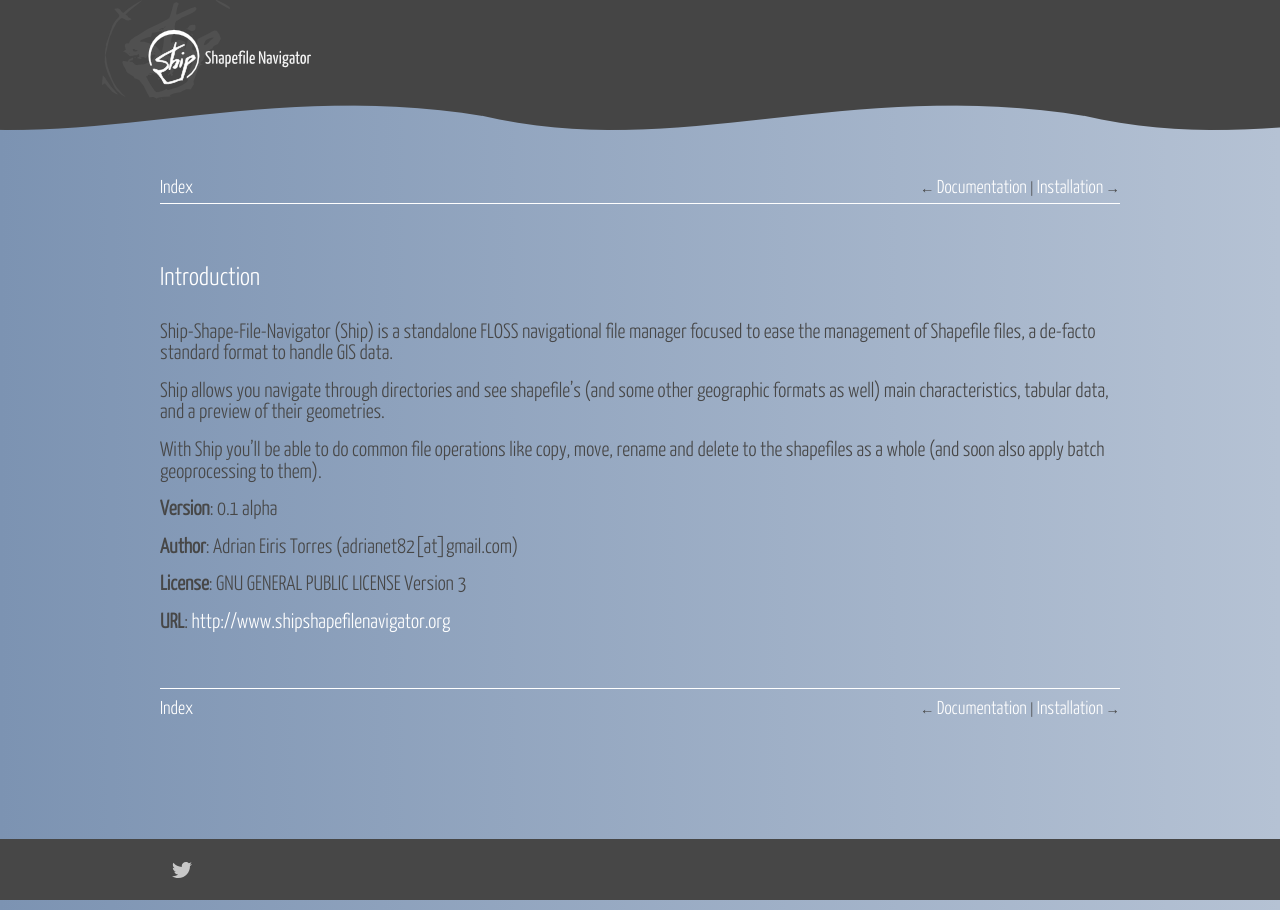
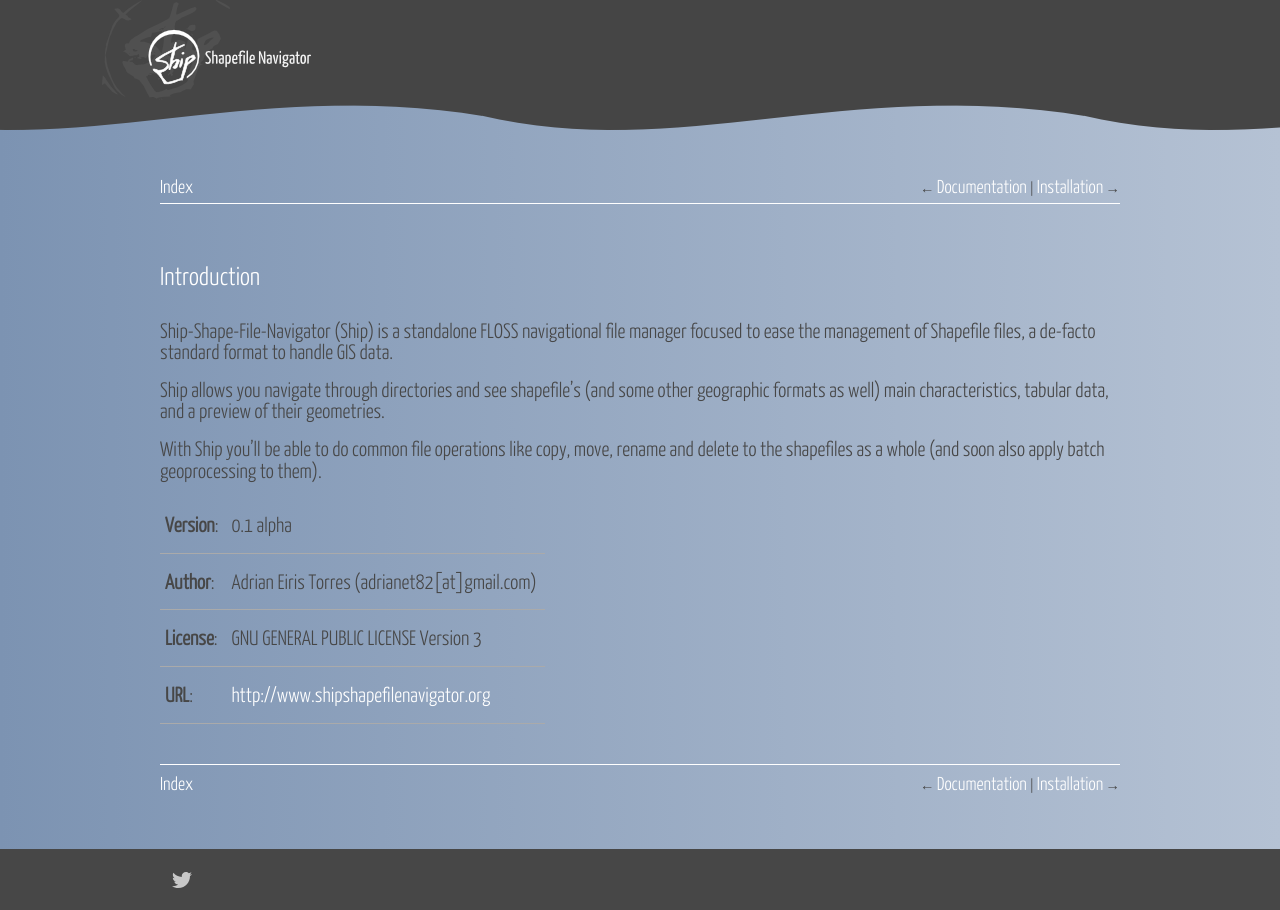
Before and after one commit to shipshp/shipshpfn, a Sphinx documentation site: the page built from docs/intro.rst, in a window 1280 px wide. Built offline with Sphinx 7.4.7, drawn with Linux system fonts in a browser that asks for light colours.

Commit message:
Made more docs styling. Checking RTD webhook.

```diff
--- a/docs/intro.rst
+++ b/docs/intro.rst
@@ -11,10 +11,9 @@
 
 With Ship you'll be able to do common file operations like copy, move, rename and delete to the shapefiles as a whole (and soon also apply batch geoprocessing to them).
 
+============ ==========
 **Version**: 0.1 alpha
-
-**Author**: Adrian Eiris Torres (adrianet82[at]gmail.com)
-
+**Author**:  Adrian Eiris Torres (adrianet82[at]gmail.com)
 **License**: GNU GENERAL PUBLIC LICENSE Version 3
-
-**URL**: http://www.shipshapefilenavigator.org
+**URL**:     http://www.shipshapefilenavigator.org
+============ ==========
```
Also changed, not shown: 5 other files.
